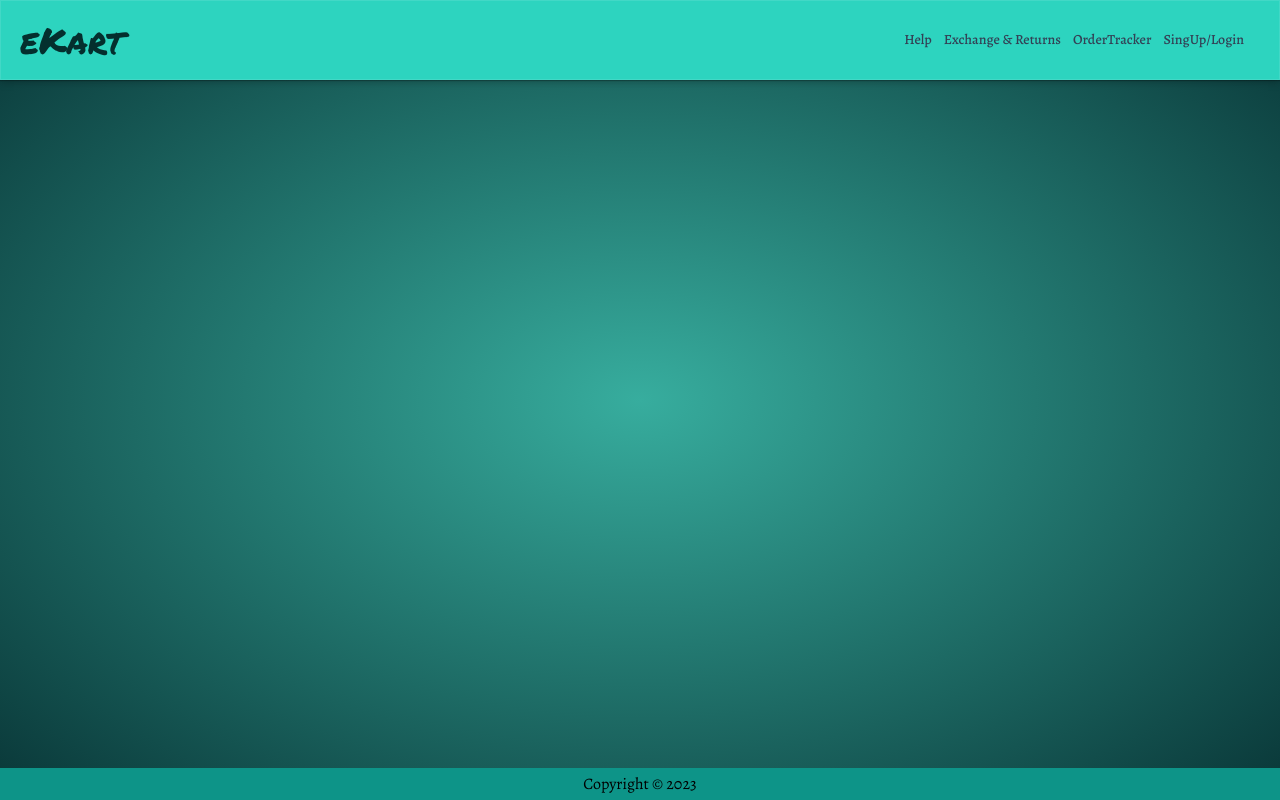
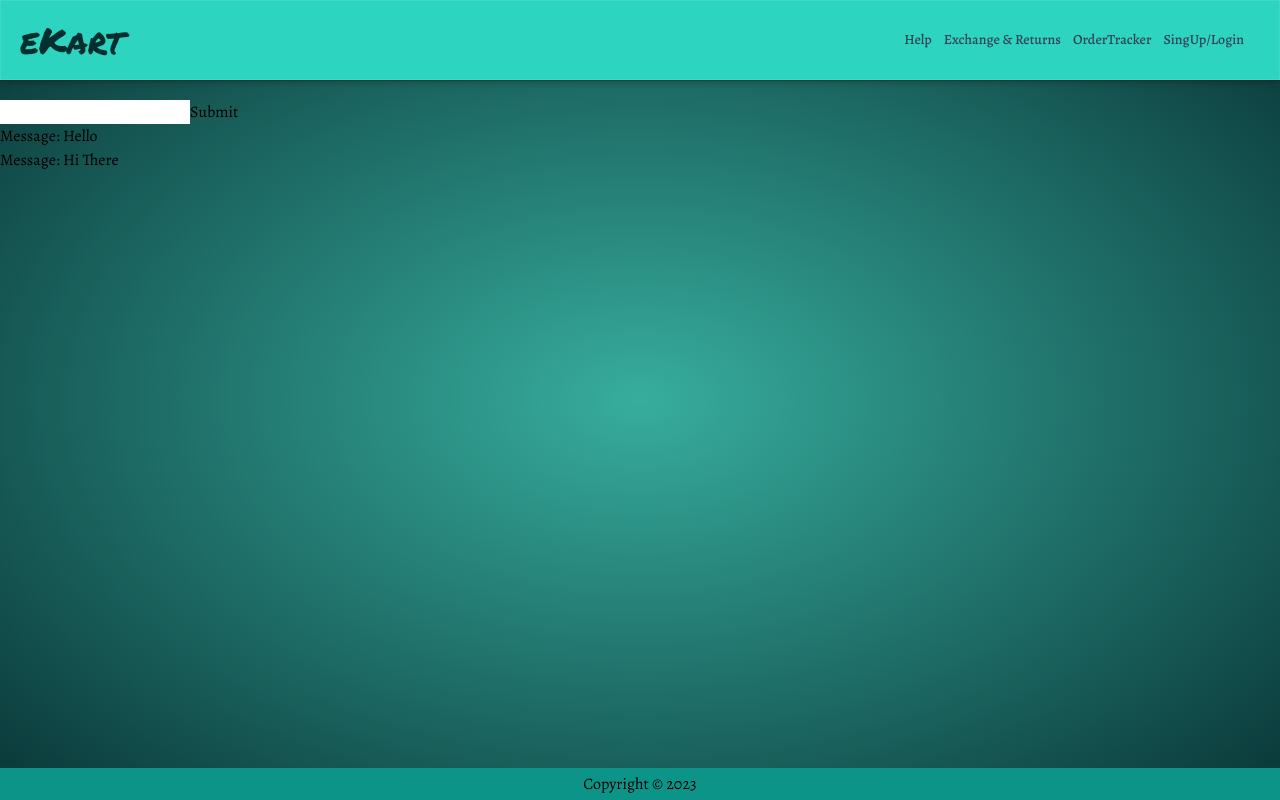
Before and after one commit to JulyKapuza/basic_angular, an Angular app: page /sale in a window 1280 px wide. Before the commit this address led to /. Built offline with nearby package versions, Linux system fonts and the light colour scheme.

Commit message:
ngOnChange ngOnInit

```diff
--- a/src/app/app.component.html
+++ b/src/app/app.component.html
@@ -1,4 +1,6 @@
-<div class="flex flex-col h-full w-full absolute top-0 start-0 gradient overflow-auto">
+<div
+  class="flex flex-col h-full w-full absolute top-0 start-0 gradient overflow-auto"
+>
   <app-header-home></app-header-home>
 
   <div class="mx-auto max-w-[1440px] px-2">
@@ -7,5 +9,9 @@
   <footer class="fixed bottom-0 bg-teal-600 w-full text-center py-1">
     <p>Copyright &copy; 2023</p>
   </footer>
-
+  <div>
+    <input type="text" #inputEl />
+    <button (click)="onBtnClick(inputEl)">Submit</button>
   </div>
+  <app-demo [message]="inputVal"></app-demo>
+</div>
--- a/src/app/app.component.ts
+++ b/src/app/app.component.ts
@@ -5,4 +5,10 @@ import { Component } from '@angular/core';
   templateUrl: './app.component.html',
   styleUrls: ['./app.component.scss'],
 })
-export class AppComponent {}
+export class AppComponent {
+  inputVal: string[] = ['Hello', 'Hi There']
+
+  onBtnClick(inputEl: HTMLInputElement) {
+    this.inputVal.push(inputEl.value)
+  }
+}
--- a/src/app/app.module.ts
+++ b/src/app/app.module.ts
@@ -24,10 +24,13 @@ import { ProductComponent } from './components/container/product-list/product/pr
 import { FilterComponent } from './components/container/product-list/filter/filter.component';
 import { ProductDetailsComponent } from './components/container/product-details/product-details.component';
 import { FeatureBrandComponent } from './components/container/feature-brand/feature-brand.component';
+import { DemoComponent } from './components/demo/demo.component';
 
 const appRoutes: Routes = [
   { path: '', component: HomeComponent },
   { path: 'about', component: AboutComponent },
+  { path: 'sale', component: DemoComponent },
+
   // { path: 'task', component: TasksComponent },
 ];
 
@@ -51,6 +54,7 @@ const appRoutes: Routes = [
     FilterComponent,
     ProductDetailsComponent,
     FeatureBrandComponent,
+    DemoComponent,
   ],
   imports: [
     BrowserModule,
--- a/src/app/components/container/feature-brand/feature-brand.component.html
+++ b/src/app/components/container/feature-brand/feature-brand.component.html
@@ -1,5 +1,5 @@
 <div class="w-[320px] px-5 py-[30px] bg-slate-50 flex flex-col items-center">
-    <ng-content></ng-content>
+  <ng-content></ng-content>
   <p class="text-sm text-slate-600 text-center">
     Lorem ipsum dolor sit, amet consectetur adipisicing elit. Laboriosam, totam
     amet consectetur adipisicing elit, amet consectetur
--- /dev/null
+++ b/src/app/components/demo/demo.component.html
@@ -0,0 +1 @@
+<p #temp *ngFor="let msg of message "> Message: {{msg}}</p>
--- /dev/null
+++ b/src/app/components/demo/demo.component.ts
@@ -0,0 +1,19 @@
+import { Component, ElementRef, Input, OnChanges, SimpleChanges, ViewChild } from '@angular/core';
+
+@Component({
+  selector: 'app-demo',
+  templateUrl: './demo.component.html',
+  styleUrls: ['./demo.component.scss'],
+})
+export class DemoComponent {
+  @Input() message: string[] | undefined ;
+  @ViewChild('temp') tempPara: ElementRef | undefined
+
+  ngOnChanges(changes: SimpleChanges) {
+    console.log('ngOnChanges ');
+  }
+  ngOnInit() {
+    console.log('ngOnInit');
+
+  }
+}
```
Also changed, not shown: src/app/components/demo/demo.component.scss (added). Lines whose indentation alone changed are shown as unchanged.
